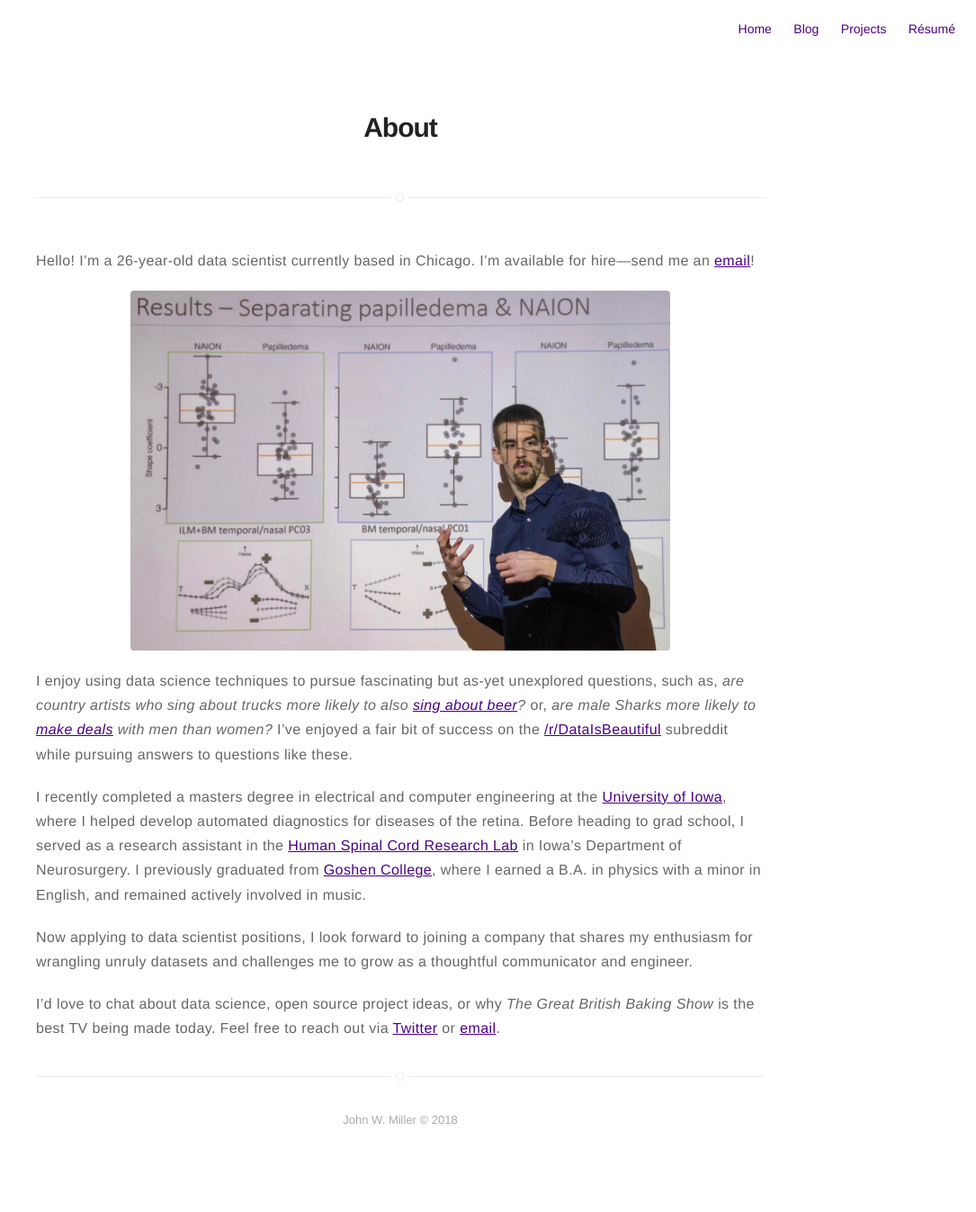
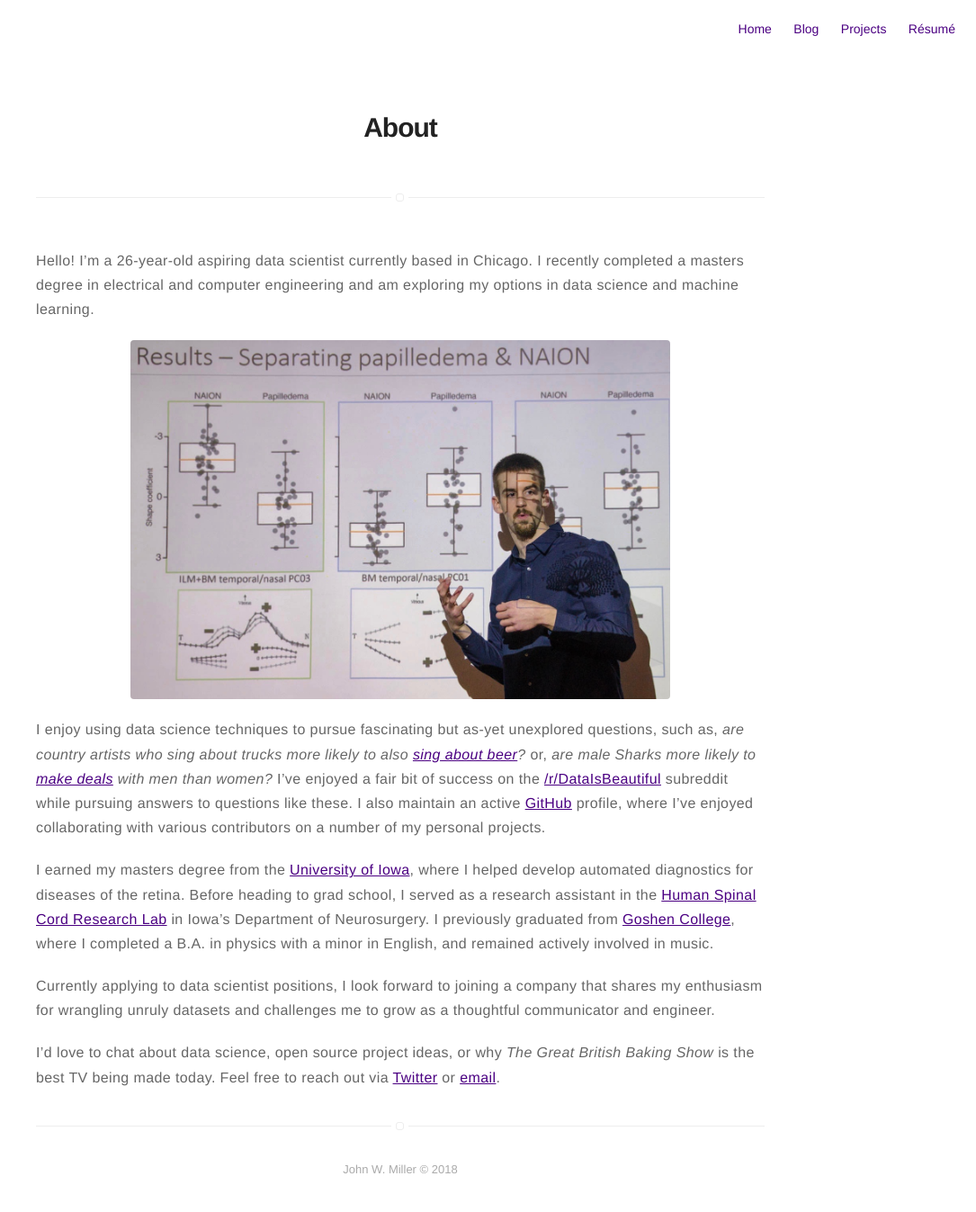
Before and after one commit to johnwmillr/johnwmillr.github.io, a Jekyll site: the page built from about.markdown, in a window 1280 px wide. Shown: the whole page at 90% size, without its empty margins (195-1280 px from the left). Built offline with Jekyll 4.4.1, drawn with Linux system fonts in a browser that asks for light colours; before the commit the page ends 1292 px from its top, so only the background shows below that.

Commit message:
Update About

```diff
--- a/_config.yml
+++ b/_config.yml
@@ -1,12 +1,12 @@
 # main text of home
 name: John W. Miller
-bio: Your data won't speak for themselves - hire me to tell their story!
+bio: I for one welcome our new computer overlords.
 
 # Markdown renderer
 markdown: kramdown
 
 # twitter summary info
-description: Your data won't speak for themselves - hire me to tell their story!
+description: I for one welcome our new computer overlords.
 
 # if it's an external image, update below for true
 # better with square images
@@ -47,7 +47,7 @@ twitter: johnwmillr
 authors:
     john:
         name: John
-        bio: Your data won't speak for themselves - hire me to tell their story!
+        bio: I for one welcome our new computer overlords.
         external-image: false
         picture: assets/images/john02.png
         twitter: johnwmillr
--- a/about.markdown
+++ b/about.markdown
@@ -11,14 +11,14 @@ image: {{ site.picture }}
 
 </section>
 
-Hello! I'm a 26-year-old data scientist currently based in Chicago. I'm available for hire---send me an [email](mailto:john.w.millr@gmail.com)!
+Hello! I'm a 26-year-old aspiring data scientist currently based in Chicago. I recently completed a masters degree in electrical and computer engineering and am exploring my options in data science and machine learning.
 
 <img src="/assets/images/John_Defense.jpg" alt="John_Defense" style="width:600px;">
 
-I enjoy using data science techniques to pursue fascinating but as-yet unexplored questions, such as, *are country artists who sing about trucks more likely to also [sing about beer](/trucks-and-beer/)?* or, *are male Sharks more likely to [make deals](/shark-tank-analysis/) with men than women?* I've enjoyed a fair bit of success on the [/r/DataIsBeautiful](https://www.reddit.com/r/dataisbeautiful/search?sort=top&q=author%3A%22textureflow%22+title%3A%5BOC%5D&restrict_sr=on) subreddit while pursuing answers to questions like these.
+I enjoy using data science techniques to pursue fascinating but as-yet unexplored questions, such as, *are country artists who sing about trucks more likely to also [sing about beer](/trucks-and-beer/)?* or, *are male Sharks more likely to [make deals](/shark-tank-analysis/) with men than women?* I've enjoyed a fair bit of success on the [/r/DataIsBeautiful](https://www.reddit.com/r/dataisbeautiful/search?sort=top&q=author%3A%22textureflow%22+title%3A%5BOC%5D&restrict_sr=on) subreddit while pursuing answers to questions like these. I also maintain an active [GitHub](http://github.com/johnwmillr) profile, where I've enjoyed collaborating with various contributors on a number of my personal projects.
 
-I recently completed a masters degree in electrical and computer engineering at the [University of Iowa](https://ece.engineering.uiowa.edu/), where I helped develop automated diagnostics for diseases of the retina. Before heading to grad school, I served as a research assistant in the [Human Spinal Cord Research Lab](https://www.healthcare.uiowa.edu/labs/hscrl-neurosurgery/) in Iowa's Department of Neurosurgery. I previously graduated from [Goshen College](https://www.goshen.edu/), where I earned a B.A. in physics with a minor in English, and remained actively involved in music.
+I earned my masters degree from the [University of Iowa](https://ece.engineering.uiowa.edu/), where I helped develop automated diagnostics for diseases of the retina. Before heading to grad school, I served as a research assistant in the [Human Spinal Cord Research Lab](https://www.healthcare.uiowa.edu/labs/hscrl-neurosurgery/) in Iowa's Department of Neurosurgery. I previously graduated from [Goshen College](https://www.goshen.edu/), where I completed a B.A. in physics with a minor in English, and remained actively involved in music.
 
-Now applying to data scientist positions, I look forward to joining a company that shares my enthusiasm for wrangling unruly datasets and challenges me to grow as a thoughtful communicator and engineer.
+Currently applying to data scientist positions, I look forward to joining a company that shares my enthusiasm for wrangling unruly datasets and challenges me to grow as a thoughtful communicator and engineer.
 
 I'd love to chat about data science, open source project ideas, or why *The Great British Baking Show* is the best TV being made today. Feel free to reach out via [Twitter](https://twitter.com/johnwmillr) or [email](mailto:john.w.millr@gmail.com).
```
